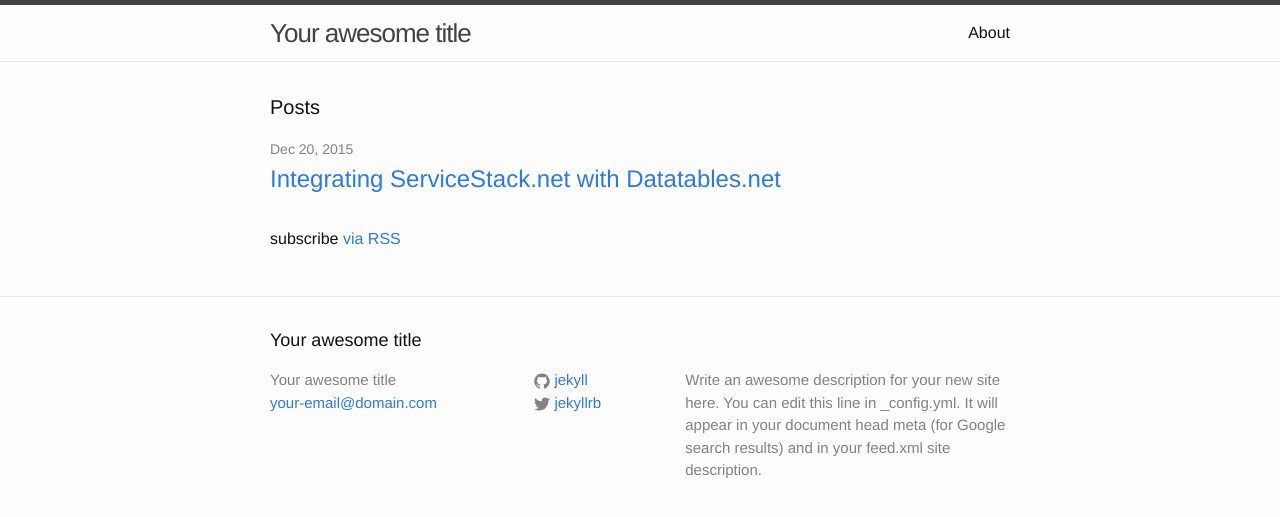
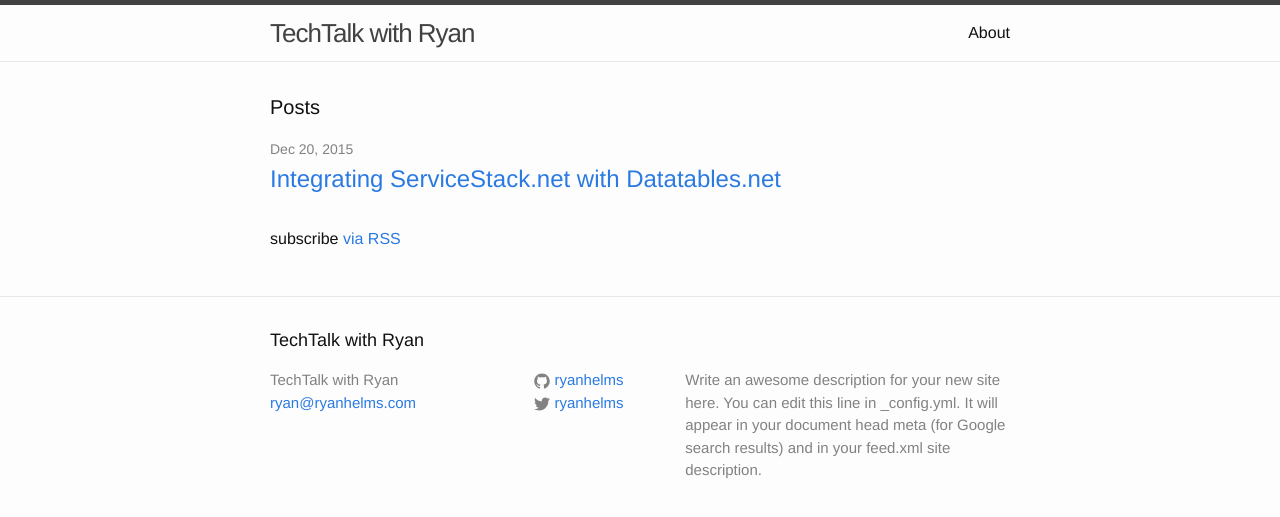
Before and after one commit to ryanhelmsblog/ryanhelmsblog.github.io, a Jekyll site: the page built from index.html, in a window 1280 px wide. Shown: the top 517 px of the page. Built offline with Jekyll 4.4.1, drawn with Linux system fonts in a browser that asks for light colours.

Commit message:
no message

```diff
--- a/_config.yml
+++ b/_config.yml
@@ -1,15 +1,17 @@
 # Site settings
-title: Your awesome title
-email: your-email@domain.com
+title: TechTalk with Ryan
+email: ryan@ryanhelms.com
+
 description: > # this means to ignore newlines until "baseurl:"
   Write an awesome description for your new site here. You can edit this
   line in _config.yml. It will appear in your document head meta (for
   Google search results) and in your feed.xml site description.
 baseurl: "" # the subpath of your site, e.g. /blog/
-url: "http://yourdomain.com" # the base hostname & protocol for your site
-twitter_username: jekyllrb
-github_username:  jekyll
+
+url: "http://blog.ryanhelms.com" # the base hostname & protocol for your site
+twitter_username: ryanhelms
+github_username:  ryanhelms
 
 highlighter: rouge
-# Build settings
+
 markdown: kramdown
```
